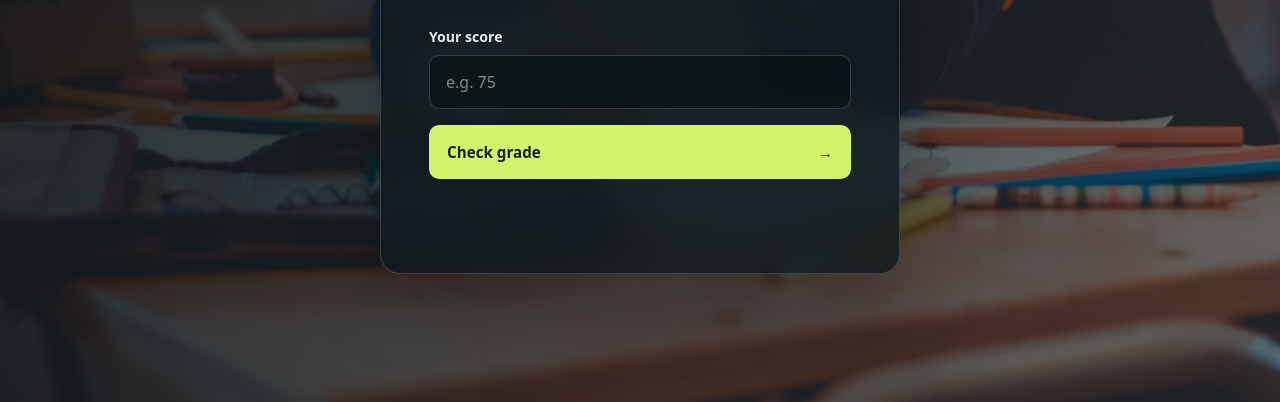
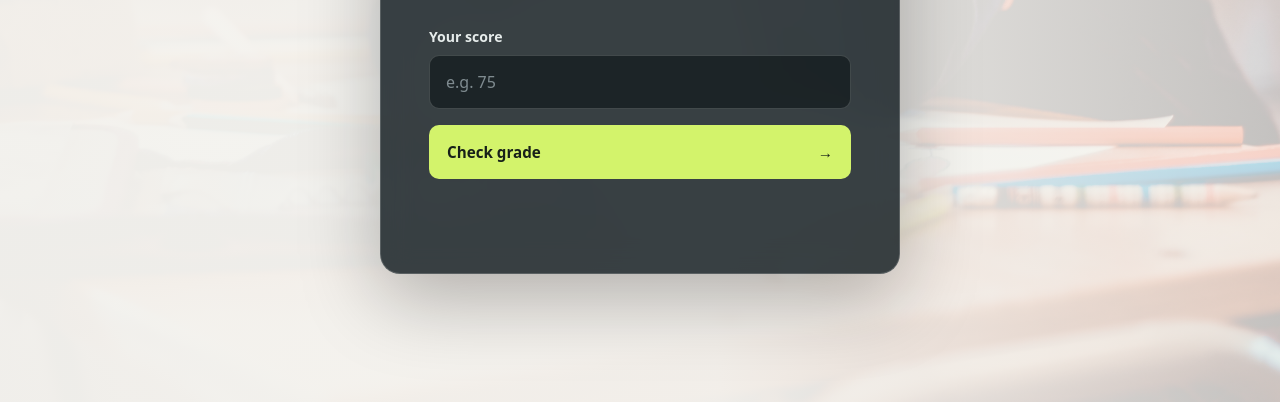
Before and after one commit to richarddeveops/conditional-statement-GRADING-SYSTEM, a plain HTML site: page secondary.html in a window 1280 px wide. Shown: the part 398-800 px from the top of the page. Drawn offline with Linux system fonts and the light colour scheme.

Commit message:
Redesign secondary grading theme

```diff
--- a/secondary.css
+++ b/secondary.css
@@ -1,5 +1,5 @@
 body {
     background-image:
-        linear-gradient(115deg, rgba(10, 18, 22, 0.9), rgba(12, 24, 28, 0.58)),
+        linear-gradient(90deg, rgb(244 243 239 / 97%) 0 56%, rgb(244 243 239 / 74%) 100%),
         url("./assets/secondary.jpg");
 }
```
